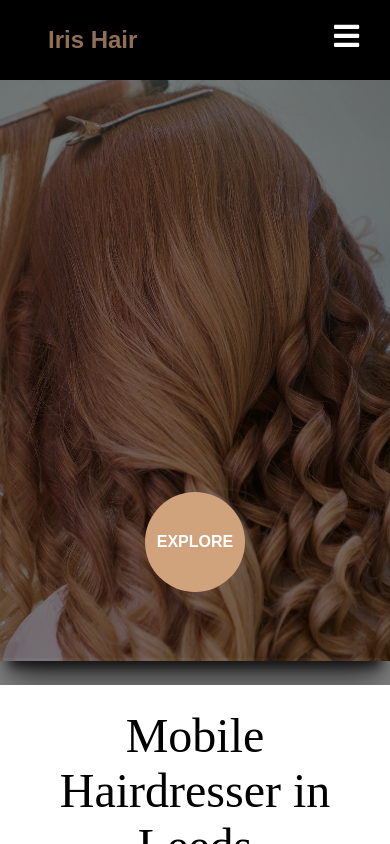
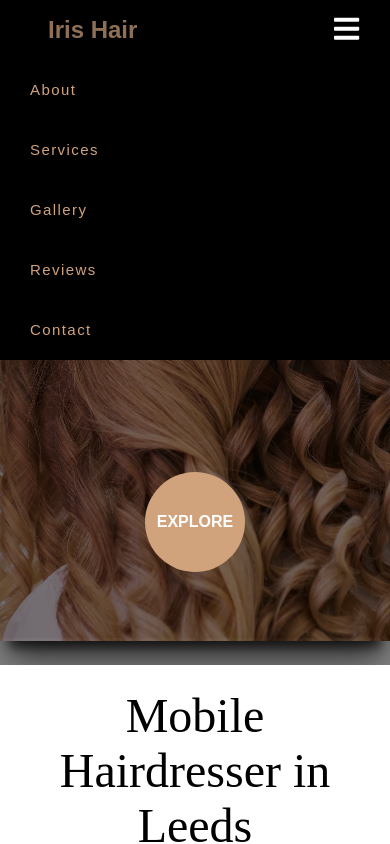
Before and after one commit to shuyin21/IrisHair, a React (Create React App) app: page / in a window 390 px wide. Both pictures are taken after a click on the element 346 px from the left and 39 px from the top of the page. Shown: the top 844 px of the page. Built offline with nearby package versions, Linux system fonts and the light colour scheme; a web font is replaced by a local one.

Commit message:
created Sidebar

```diff
--- a/src/Pages/Homepage.js
+++ b/src/Pages/Homepage.js
@@ -8,6 +8,7 @@ import Prices from '../components/Prices/Prices';
 import Testimonials from '../components/Testimonials/Testimonials';
 import Location from '../components/Location/Location';
 import Footer from '../components/Footer/Footer';
+import Sidebar from '../components/Sidebar/Sidebar';
 
 const Homepage = () => {
 
@@ -25,6 +26,7 @@ const Homepage = () => {
         <>
 
             <Navbar toggle={toggle} isOpen={isOpen} />
+            <Sidebar toggle={toggle} isOpen={isOpen} />
             <AllWrapper>
                 <Banner />
                 <About />
--- a/src/components/About/About.js
+++ b/src/components/About/About.js
@@ -10,7 +10,7 @@ import Sm5 from '../../images/sm5.jpg';
 const About = () => {
     return (
         <>
-            <AboutDiv>
+            <AboutDiv id='about'>
                 <AboutWrapper>
 
                     <LeftDiv>
--- a/src/components/Navbar/Navbar.js
+++ b/src/components/Navbar/Navbar.js
@@ -151,13 +151,14 @@ align-items: center;
 font-size: 1rem;
 position: sticky;
 top:0;
-z-index: 100;
+z-index: 200;
 overflow: auto;
 transition: 0.5s ease-in-out;
 
 @media screen and (max-width:960px){
     transition: 0.8s all ease;
     background: #000;
+    height:60px;
 }
 `;
 
@@ -198,7 +199,7 @@ display: none;
     position: absolute;
     top:0;
     right:0;
-    transform: translate(-100%,60%);
+    transform: translate(-100%,40%);
     font-size: 1.8rem;
     cursor: pointer;
     color: #fff;
--- a/src/components/Prices/Prices.js
+++ b/src/components/Prices/Prices.js
@@ -6,7 +6,7 @@ import { HairData, ExtensionData, EyeTreat, Threading } from './PricesData';
 const Prices = () => {
     return (
         <>
-            <PricesDiv>
+            <PricesDiv id='services'>
                 <BackImage>
                     <h1>Our services</h1>
                 </BackImage>
--- /dev/null
+++ b/src/components/Sidebar/Sidebar.js
@@ -0,0 +1,196 @@
+import React from 'react'
+import styled from 'styled-components';
+import { Link as LinkS } from 'react-scroll';
+
+
+
+
+
+
+const Sidebar = ({ isOpen, toggle }) => {
+    return (
+        <>
+            <NavMenu isOpen={isOpen}>
+                <NavItem isOpen={isOpen}>
+                    <NavLinks onClick={toggle} to="about"
+                        smooth={true}
+                        duration={500}
+                        spy={true}
+                        exact='true'
+                        offset={-80
+                        }
+
+
+                    >
+                        <span>About</span>
+                    </NavLinks>
+                </NavItem>
+                <NavItem isOpen={isOpen}>
+                    <NavLinks onClick={toggle} to="services"
+                        smooth={true}
+                        duration={500}
+                        spy={true}
+                        exact='true'
+                        offset={-80
+                        }
+
+
+                    >
+                        <span>Services</span>
+                    </NavLinks>
+                </NavItem>
+                <NavItem isOpen={isOpen}>
+                    <NavLinks to="gallery"
+                        onClick={toggle}
+                        smooth={true}
+                        duration={500}
+                        spy={true}
+                        exact='true'
+                        offset={-80
+                        }>
+                        <span>Gallery</span>
+                    </NavLinks>
+
+
+                </NavItem>
+                <NavItem isOpen={isOpen}>
+                    <NavLinks to="reviews"
+                        onClick={toggle}
+                        smooth={true}
+                        duration={500}
+                        spy={true}
+                        exact='true'
+                        offset={-80
+                        }>
+                        <span>Reviews</span>
+                    </NavLinks>
+
+
+                </NavItem>
+
+                <NavItem isOpen={isOpen}>
+                    <NavLinks to="contact"
+                        onClick={toggle}
+                        smooth={true}
+                        duration={500}
+                        spy={true}
+                        exact='true'
+                        offset={-80
+                        }>
+                        <span>Contact</span>
+                    </NavLinks>
+                </NavItem>
+            </NavMenu>
+        </>
+    )
+}
+
+export default Sidebar
+
+
+const NavMenu = styled.ul`
+display: none;
+
+
+@media screen and (max-width: 960px){
+    display: flex;
+    position: ${({ isOpen }) => (isOpen ? 'fixed' : 'absolute')};
+    width: 100%;
+
+    opacity: 100%;
+    top: ${({ isOpen }) => (isOpen ? '0px' : '-310px')};
+    flex-direction: column;
+    justify-content: left;
+    align-items: flex-start;
+    margin-top:60px;
+    margin-right: 0px;
+    margin-left: 0;
+    padding: 0 0 0 10px;
+    z-index: 100;
+    background-color: #000;
+    color:#fff;
+    list-style: none;
+text-align:center;
+transition: 0.8s ease-in-out;
+}
+`;
+
+const NavItem = styled.li`
+
+@media screen and (max-width: 960px){
+    opacity:${({ isOpen }) => (isOpen ? '100%' : '0%')};
+    transition: 1.5s ease-in-out;
+    height:60px;
+}
+
+
+`;
+
+const NavLinks = styled(LinkS)`
+align-items: center;
+display: flex;
+flex-flow: row nowrap;
+height: 100%;
+justify-content: flex-end;
+
+padding: 0px;
+position: relative;
+
+margin: 0;
+
+
+
+    span{
+
+        font-size: 15px;
+        letter-spacing: 1.42px;
+        line-height: 1.08;
+        padding: 0px;
+        white-space:nowrap;
+        position: relative;
+        cursor: pointer;
+        color:#d0a37c;
+        margin-left:20px;
+
+&:before{
+    background-color: #000;
+    border-radius:0px 0px 4px 4px;
+    bottom: -6px;
+    content:'';
+    height:2px;
+    left:0px;
+    opacity: 0;
+    position: absolute;
+    right:0px;
+    transform-origin: left center;
+    transform: scaleX(0);
+    transition: all 250ms cubic-bezier(0.25, 0.46, 0.45, 0.94) 0s;
+    visibility: hidden;
+    width: auto;
+}
+
+}
+&:hover {
+    span:before {
+        transform:scaleX(1);
+        visibility:visible;
+        opacity:1 !important;
+
+
+    }
+}
+
+
+
+&:hover {
+    span:before {
+        transform:scaleX(1);
+        visibility:visible;
+        opacity:1 !important;
+
+
+    }
+}
+
+
+`;
--- a/src/components/Testimonials/Testimonials.js
+++ b/src/components/Testimonials/Testimonials.js
@@ -8,7 +8,7 @@ import { testimonialsOne, testimonialsTwo, testimonialsThree } from './Testimoni
 const Testimonials = () => {
     return (
         <>
-            <TDiv >
+            <TDiv id='reviews' >
                 <TWrapper>
                     <TitleWrapper>
                         <h1>Take their word for it</h1>
```
